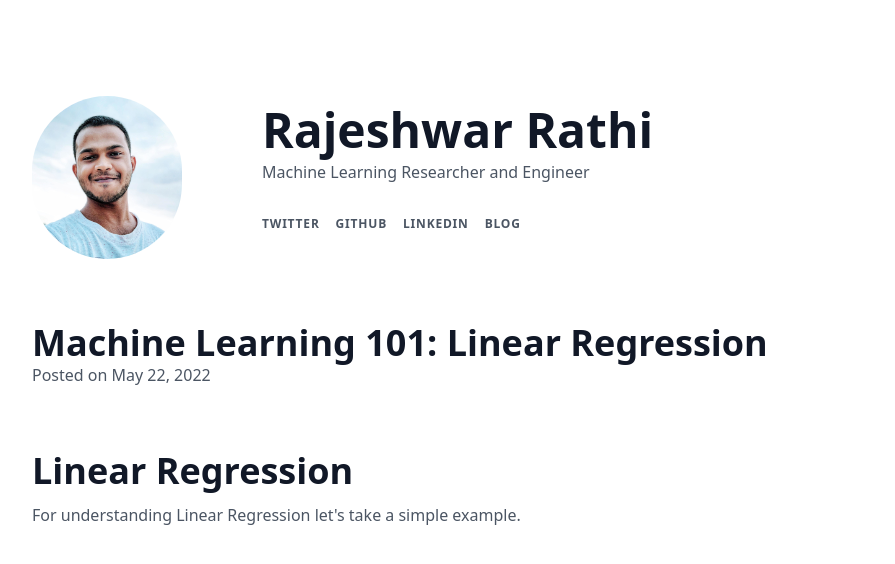
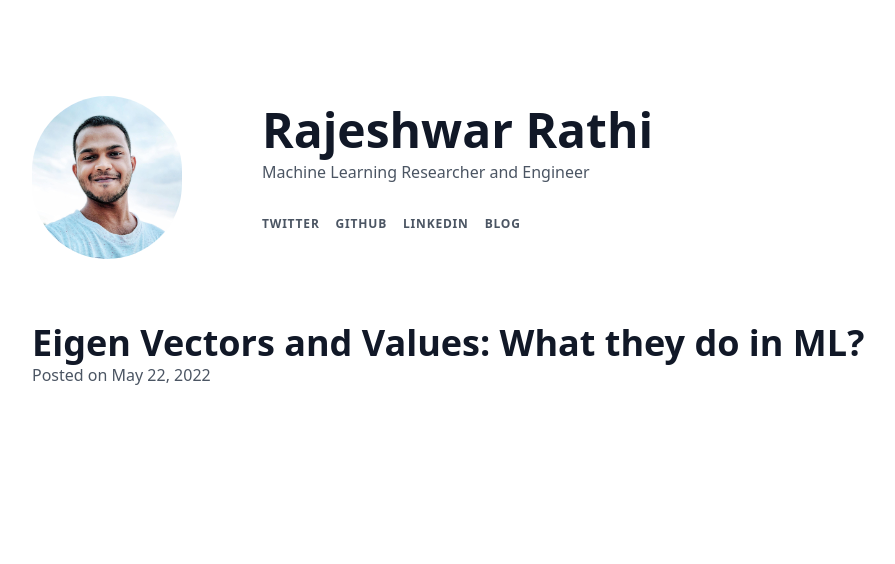
Before and after one commit to rajrathi/rajrathi.github.io, a Gatsby site: page /blog/blog_101/ in a window 1280 px wide. Shown: the whole page, without its empty margins (64-959 px from the left). Built offline with nearby package versions, Linux system fonts and the light colour scheme; Gatsby itself is replaced by a stand-in of ours.

Commit message:
made change in blog

```diff
--- a/content/blog/blog_101/index.md
+++ b/content/blog/blog_101/index.md
@@ -1,9 +1,5 @@
 ---
-title: "Machine Learning 101: Linear Regression"
+title: "Eigen Vectors and Values: What they do in ML?"
 date: '2022-05-22T12:00:00.00Z'
-description: 'Everything you need to know about Linear Regression'
+description: 'A complete guide on eigen vectors and values in perspective of Machine Learning'
 ---
-
-# Linear Regression
-
-For understanding Linear Regression let's take a simple example.
```
